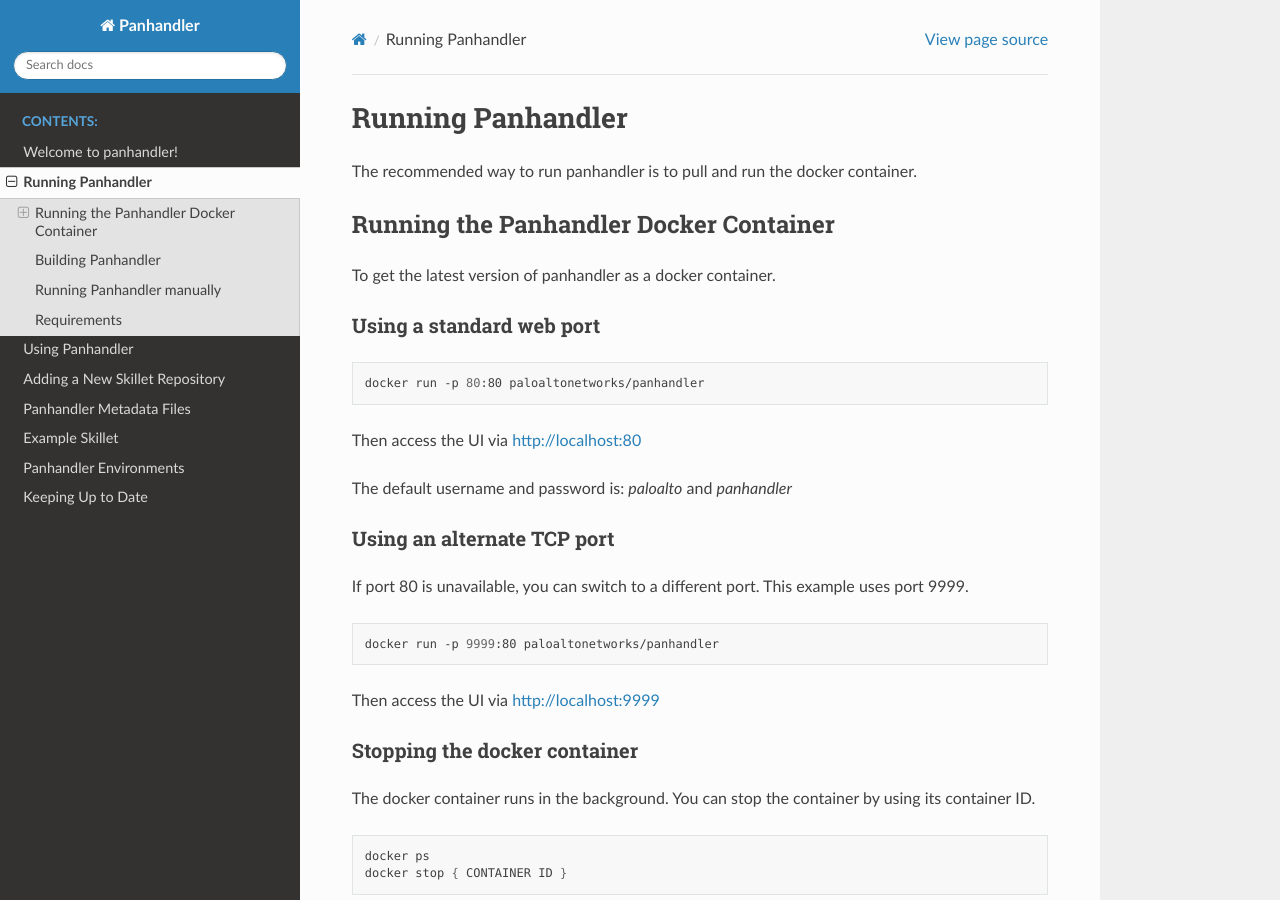
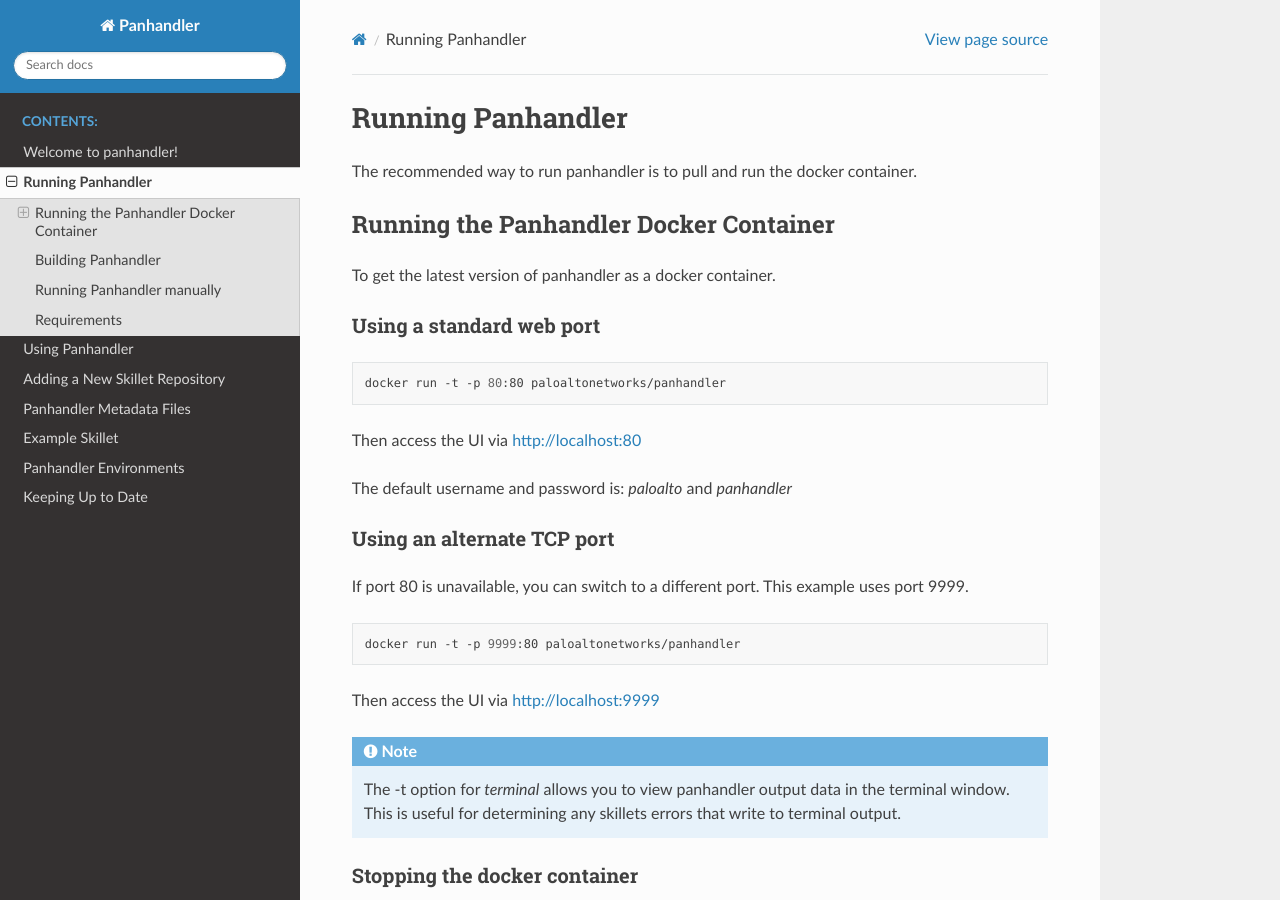
Before and after one commit to PaloAltoNetworks/panhandler, a Sphinx documentation site: the page built from docs/running.rst, in a window 1280 px wide and 900 px high. Built offline with Sphinx 7.4.7 and the Read the Docs theme 2.0.0, drawn with Linux system fonts in a browser that asks for light colours.

```diff
--- a/docs/running.rst
+++ b/docs/running.rst
@@ -13,7 +13,7 @@ Using a standard web port
 
 .. code-block:: bash
 
-    docker run -p 80:80 paloaltonetworks/panhandler
+    docker run -t -p 80:80 paloaltonetworks/panhandler
 
 Then access the UI via http://localhost:80
 
@@ -26,9 +26,13 @@ If port 80 is unavailable, you can switch to a different port. This example uses
 
 .. code-block:: bash
 
-    docker run -p 9999:80 paloaltonetworks/panhandler
+    docker run -t -p 9999:80 paloaltonetworks/panhandler
 
 Then access the UI via http://localhost:9999
+
+.. Note::
+    The -t option for `terminal` allows you to view panhandler output data in the terminal window.
+    This is useful for determining any skillets errors that write to terminal output.
 
 
 Stopping the docker container
```
Also changed, not shown: docs/metadata_configuration.rst (+36 -11 lines).
